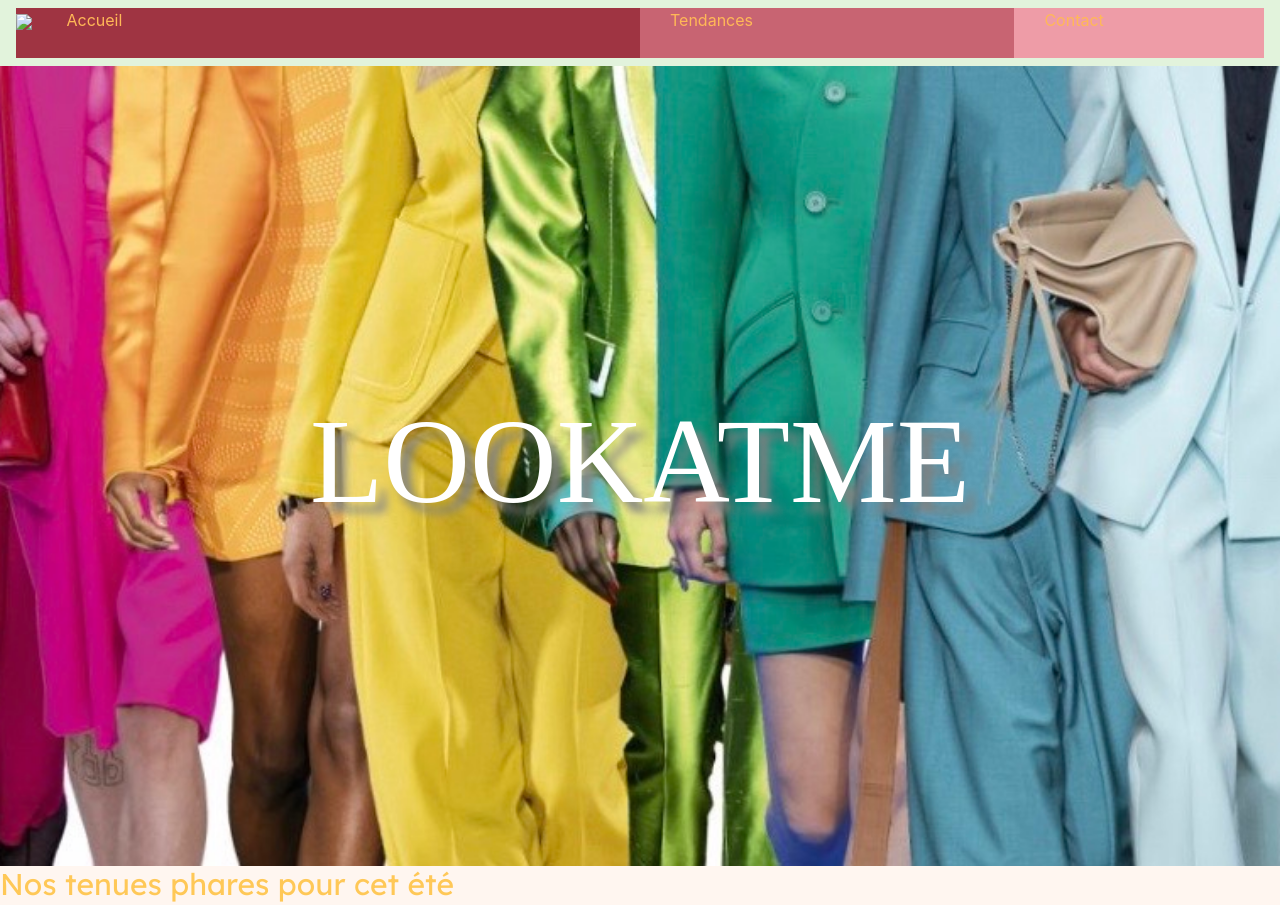
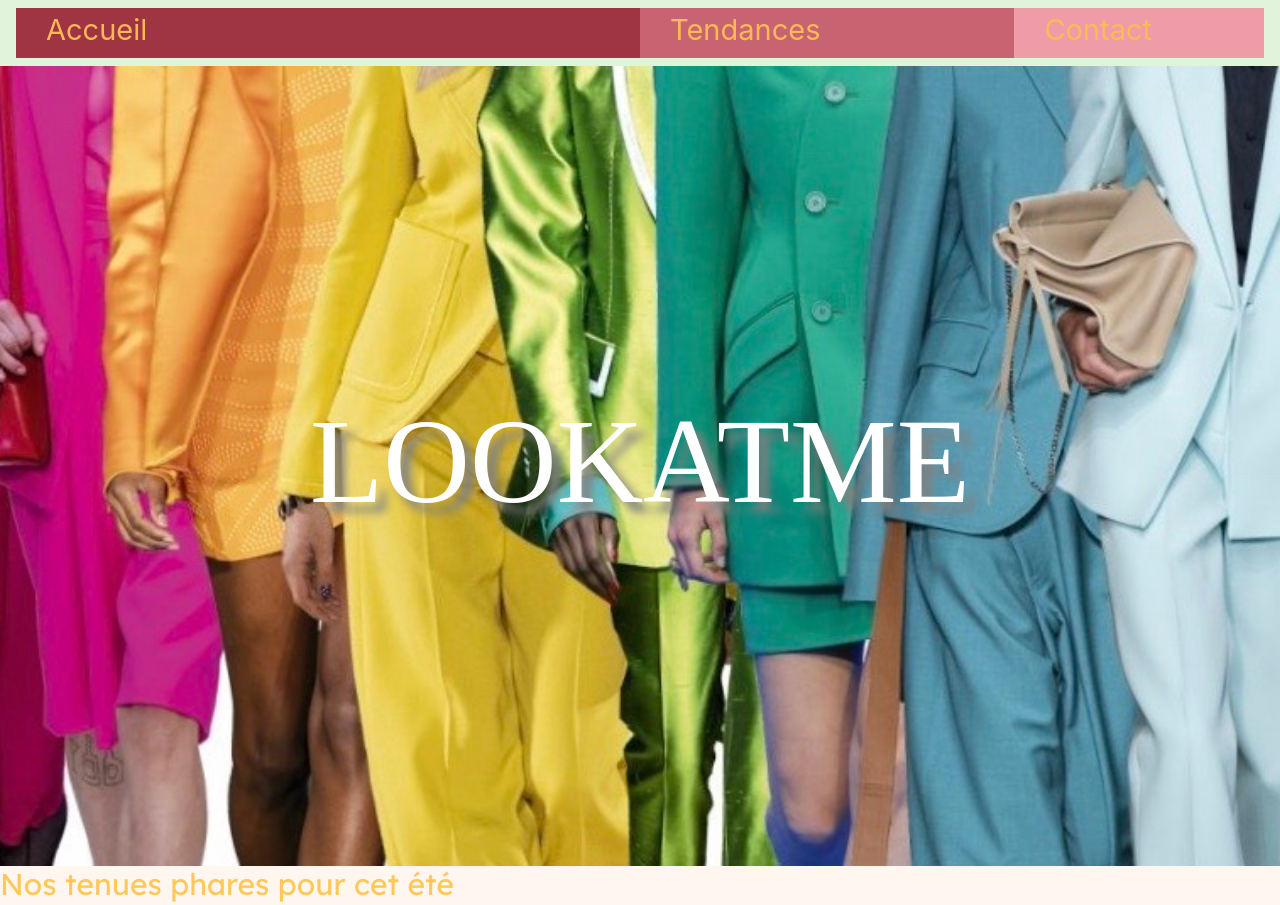
Before and after one commit to sitelookatme/lookatme, a plain HTML site: page index.html in a window 1280 px wide. Shown: the top 905 px of the page. Drawn offline with nearby package versions, Linux system fonts and the light colour scheme.

Commit message:
Add files via upload

```diff
--- a/index.html
+++ b/index.html
@@ -10,7 +10,7 @@
 
  <nav class="navbar navbar-fixed-top">
   <div class="line-transparent">
-    <div class="line-hard">     <img src="images/logo.png" class="logo">   <a href="" class="link">Accueil</a> </div>
+    <div class="line-hard">  <a href="" class="link">Accueil</a> </div>
     <div class="line-medium">      <a href="Tendances.html" class="link">Tendances</a></div>
     <div class="line-light">      <a href="contact.html" class="link">Contact</a></div>
   </div>
--- a/style.css
+++ b/style.css
@@ -130,6 +130,7 @@ map {
   justify-content: space-between;
   align-items: center;
   background: #E2F3DC;
+  font-size: 29px;
 }
 
 .links {
```
Also changed, not shown: images/logo.png (added).
